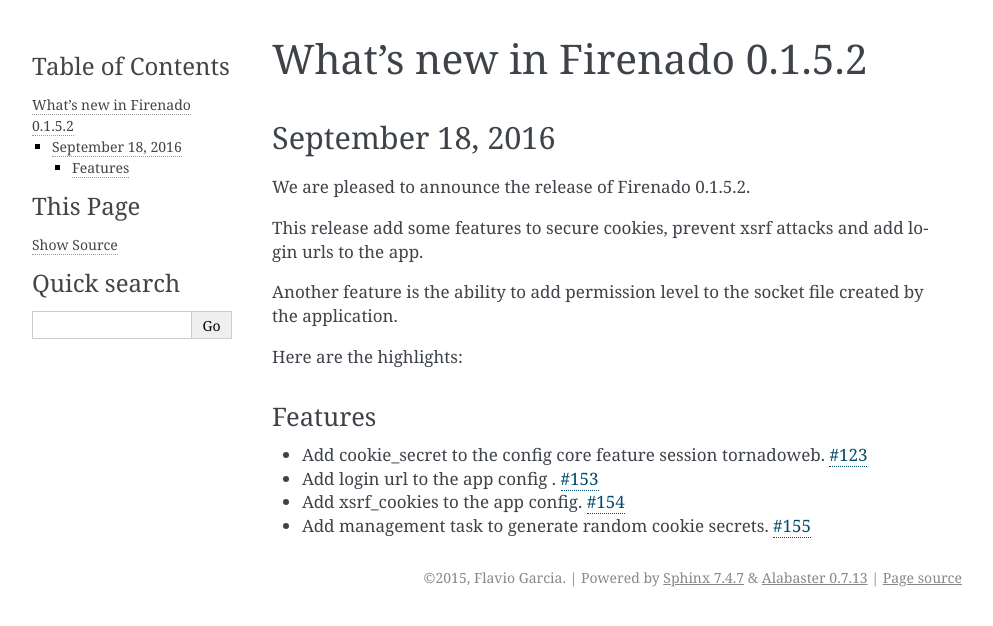
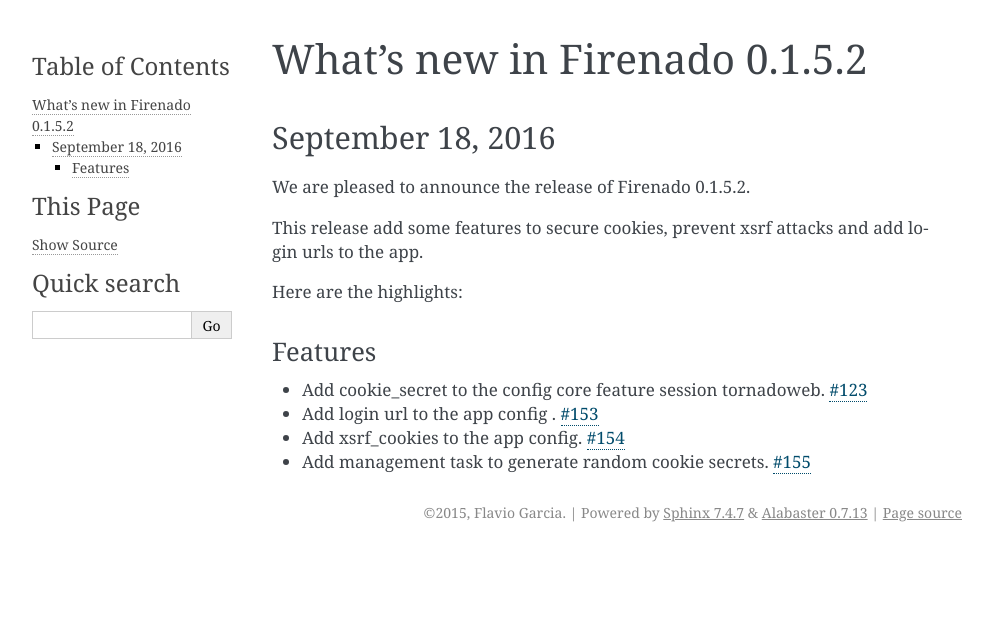
Before and after one commit to candango/firenado, a Sphinx documentation site: the page built from docs/releases/v0.1.5.2.rst, in a window 1280 px wide. Shown: the top 626 px of the page, without its empty margins (148-1141 px from the left). Built offline with Sphinx 7.4.7, drawn with Linux system fonts in a browser that asks for light colours; pages that are not in the unit, such as notebooks, are missing from menus.

Commit message:
Removed the socket from the release.
Refs: #10

```diff
--- a/docs/releases/v0.1.5.2.rst
+++ b/docs/releases/v0.1.5.2.rst
@@ -9,9 +9,6 @@
 This release add some features to secure cookies, prevent xsrf attacks and add
 login urls to the app.
 
-Another feature is the ability to add permission level to the socket file
-created by the application.
-
 Here are the highlights:
 
 Features
```
